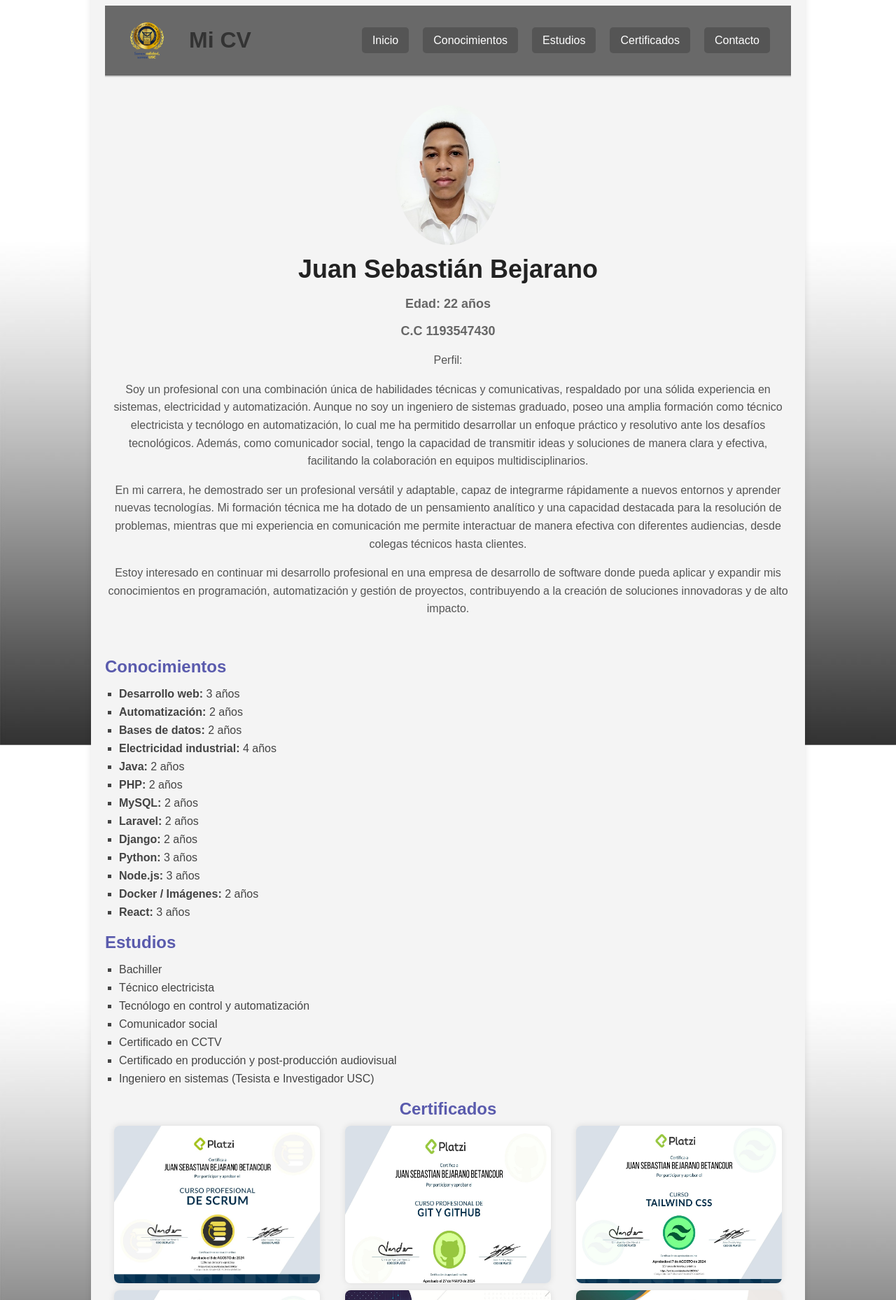
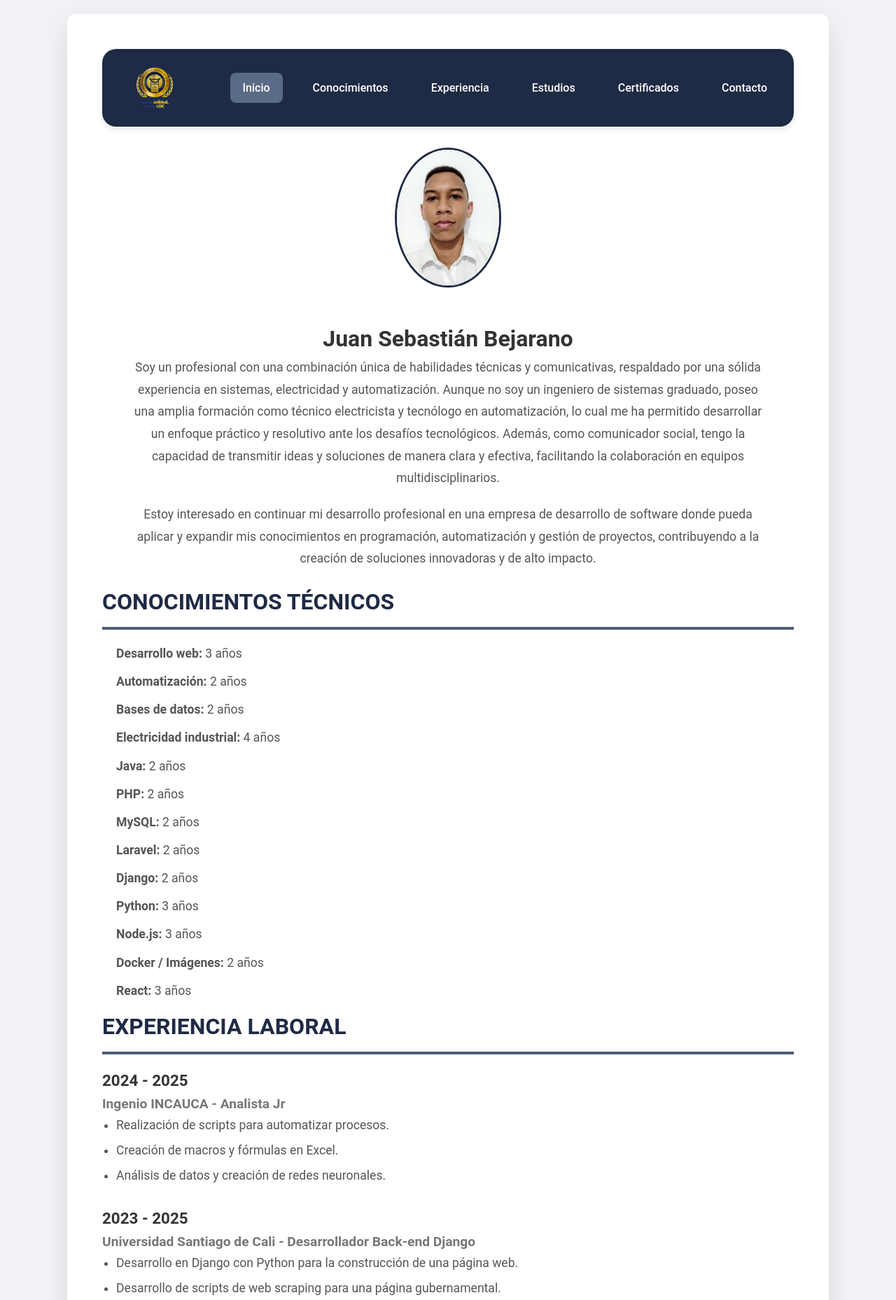
Before and after one commit to sebacho102002/Cv_SBejarano, a plain HTML site: page index.html in a window 1280 px wide. Shown: the part 20-1878 px from the top of the page at 70% size. Drawn offline with Linux system fonts and the light colour scheme.

Commit message:
cambios de diseño y se añade experiencia laboral

```diff
--- a/css/style.css
+++ b/css/style.css
@@ -1,159 +1,208 @@
+/* Reset de estilo */
+* {
+    margin: 0;
+    padding: 0;
+    box-sizing: border-box;
+}
+
 body {
-    background-image: url(../photos/posible.jpg);
-    background-repeat: round;
-    font-family: Arial, sans-serif;
+    background-color: #f0f2f5;
+    font-family: 'Roboto', Arial, sans-serif;
     color: #333;
+    line-height: 1.6;
 }
 
 /* Contenedor principal */
 .contenedor {
-    width: 980px;
-    margin: auto;
-    background-color: #f4f4f4;
-    padding: 20px;
-    box-shadow: 0 0 10px rgba(0, 0, 0, 0.1);
+    width: 85%;
+    max-width: 1200px;
+    margin: 40px auto;
+    background-color: #fff;
+    padding: 50px;
+    border-radius: 12px;
+    box-shadow: 0 15px 35px rgba(0, 0, 0, 0.1);
 }
 
 /* Logo y menú */
-.logomenu {
+header.logomenu {
     display: flex;
     justify-content: space-between;
     align-items: center;
-    background-color: dimgray;
-    padding: 10px;
-    border-bottom: 2px solid #ccc;
+    background-color: #1f2a44;
+    padding:20px;
+    border-radius: 20px;
+    box-shadow: 0 4px 10px rgba(0, 0, 0, 0.1);
 }
 
-.nombre {
+header .nombre {
     display: flex;
     align-items: center;
 }
 
-.logo {
-    width: 100px;
-    margin-right: 10px;
+header .logo {
+    width: 110px;
 }
 
-.barramenu ul {
+header .barramenu ul {
     display: flex;
     list-style: none;
-    padding: 0;
-    margin: 0;
 }
 
-.barramenu li {
-    margin-right: 20px;
+header .barramenu li {
+    margin-left: 25px;
 }
 
-.barramenu li a {
-    color: white;
+header .barramenu li a {
+    color: #fff;
     text-decoration: none;
-    padding: 10px 15px;
-    border-radius: 5px;
-    background-color: #555;
+    font-size: 16px;
+    padding: 12px 18px;
+    border-radius: 8px;
+    font-weight: 500;
+    transition: background-color 0.3s ease, color 0.3s ease;
 }
 
-.barramenu li a:hover {
-    background-color: #777;
+header .barramenu li a:hover {
+    background-color: #4e5d77;
+    color: #f1f1f1;
 }
 
-/* Sección eslogan */
+header .barramenu li a.activo {
+    background-color: #596b86;
+}
+
+/* Sección principal */
 .eslogan {
     text-align: center;
-    padding: 20px 0;
+    margin-top: 30px;
 }
 
-.imagen img {
-    width: 150px;
-    height: auto;
-    border-radius: 50%;
+.eslogan h1 {
+    font-size: 2em;
+    font-weight: 600;
+    color: #333;
     margin-top: 20px;
 }
 
-.eslogan h1 {
-    font-size: 36px;
-    margin: 10px 0;
-    color: #222;
+.eslogan p {
+    font-size: 1.1em;
+    color: #555;
+    max-width: 900px;
+    margin: 0 auto 20px;
+    line-height: 1.8;
 }
 
-.eslogan h3 {
-    font-size: 18px;
-    color: #666;
+.eslogan .imagen img {
+    width: 14ks0px;
+    height: 200px;
+    border-radius: 110%;
+    border: 3px solid #1f2a44;
+    margin-bottom: 20px;
+    object-fit: cover;
+    object-position: top;
 }
 
-.eslogan p {
-    font-size: 16px;
-    line-height: 1.6;
+/* Sección Conocimientos */
+.conocimientos h2 {
+    font-size: 2em;
+    color: #1f2a44;
+    margin-bottom: 20px;
+    font-weight: 700;
+    border-bottom: 4px solid #4e5d77;
+    padding-bottom: 10px;
+    text-transform: uppercase;
+}
+
+.conocimientos ul {
+    list-style: none;
+    padding-left: 20px;
+}
+
+.conocimientos li {
+    font-size: 1.1em;
+    margin-bottom: 12px;
     color: #555;
 }
 
-/* Sección Conocimientos y Estudios */
-.conocimientos, .estudios {
-    margin: 20px 0;
+/* Sección Experiencia */
+.experiencia h2 {
+    font-size: 2em;
+    color: #1f2a44;
+    margin-bottom: 20px;
+    font-weight: 700;
+    border-bottom: 4px solid #4e5d77;
+    padding-bottom: 10px;
+    text-transform: uppercase;
 }
 
-.conocimientos h2, .estudios h2 {
-    font-size: 24px;
-    margin-bottom: 10px;
-    color: #5a5bad;
+.experiencia .experiencia-item {
+    margin-bottom: 30px;
 }
 
-.conocimientos ul, .estudios ul {
-    list-style-type: square;
-    padding-left: 20px;
+.experiencia .experiencia-item h3 {
+    font-size: 1.4em;
+    color: #333;
 }
 
-.conocimientos li, .estudios li {
+.experiencia .experiencia-item h4 {
+    font-size: 1.2em;
+    color: #777;
+}
+
+.experiencia .experiencia-item ul {
+    margin-left: 20px;
+    color: #555;
+}
+
+.experiencia .experiencia-item ul li {
+    font-size: 1.1em;
     margin-bottom: 8px;
-    font-size: 16px;
-    color: #444;
 }
 
 /* Sección Certificados */
-.certificados {
-    margin: 20px 0;
-}
-
-.certificados h2 {
-    font-size: 24px;
-    margin-bottom: 10px;
-    color: #5a5bad;
-    text-align: center;
-}
-
 .galeria-certificados {
     display: flex;
     flex-wrap: wrap;
-    justify-content: space-around;
-    gap: 10px;
+    gap: 20px;
+    justify-content: space-between;
 }
 
 .galeria-certificados img {
-    width: 30%;
-    border-radius: 8px;
-    box-shadow: 0 0 10px rgba(0, 0, 0, 0.1);
+    width: 32%;
+    border-radius: 10px;
+    box-shadow: 0 6px 18px rgba(0, 0, 0, 0.15);
+    transition: transform 0.3s ease, box-shadow 0.3s ease;
+}
+
+.galeria-certificados img:hover {
+    transform: scale(1.05);
+    box-shadow: 0 6px 25px rgba(0, 0, 0, 0.25);
 }
 
 /* Footer */
 footer {
     text-align: center;
-    padding: 20px;
-    background-color: #333;
+    padding: 30px;
+    background-color: #1f2a44;
     color: white;
+    border-radius: 12px;
+    margin-top: 50px;
 }
 
-footer h2, footer p {
-    margin: 5px 0;
+footer h2,
+footer p {
+    margin-bottom: 10px;
+    font-weight: 600;
 }
 
-/* Responsive: Asegura que las imágenes de los certificados se ajusten en pantallas más pequeñas */
+/* Responsive */
 @media (max-width: 768px) {
     .galeria-certificados img {
-        width: 45%;
+        width: 48%;
     }
 
-    .logo {
-        width: 80px;
+    header .logo {
+        width: 60px;
     }
 }
 
@@ -162,7 +211,7 @@ footer h2, footer p {
         width: 90%;
     }
 
-    .logo {
-        width: 60px;
+    header .logo {
+        width: 50px;
     }
 }
--- a/index.html
+++ b/index.html
@@ -10,47 +10,36 @@
 </head>
 <body>
     <div class="contenedor">
-        <div class="logomenu">
+        <!-- Logo y menú -->
+        <header class="logomenu">
             <div class="nombre">
                 <img src="photos/logor.png" alt="Logo" class="logo">
-                <h1>Mi CV</h1>
             </div>
             <nav class="barramenu">
                 <ul>
                     <li><a class="activo" href="#inicio">Inicio</a></li>
                     <li><a href="#conocimientos">Conocimientos</a></li>
+                    <li><a href="#experiencia">Experiencia</a></li>
                     <li><a href="#estudios">Estudios</a></li>
                     <li><a href="#certificados">Certificados</a></li>
                     <li><a href="#contacto">Contacto</a></li>
                 </ul>
             </nav>
-        </div>
+        </header>
 
+        <!-- Sección inicio -->
         <section id="inicio" class="eslogan">
             <div class="imagen">
                 <img src="photos/foto.jpeg" alt="Foto de Juan Sebastián Bejarano">
+                <h1>Juan Sebastián Bejarano</h1>
             </div>
 
-            <h1>Juan Sebastián Bejarano</h1>
-            <h3>Edad: 22 años</h3>
-            <h3>C.C 1193547430</h3>
-
-            <p>Perfil:</p>
             <p>
                 Soy un profesional con una combinación única de habilidades técnicas y comunicativas, respaldado por una sólida experiencia
                 en sistemas, electricidad y automatización. Aunque no soy un ingeniero de sistemas graduado, poseo una amplia formación
                 como técnico electricista y tecnólogo en automatización, lo cual me ha permitido desarrollar un enfoque práctico y resolutivo ante
                 los desafíos tecnológicos. Además, como comunicador social, tengo la capacidad de transmitir ideas y soluciones de manera
                 clara y efectiva, facilitando la colaboración en equipos multidisciplinarios.
-
-            </p>
-			<p>
-
-				En mi carrera, he demostrado ser un profesional versátil y adaptable, capaz de integrarme rápidamente a nuevos entornos y
-				aprender nuevas tecnologías. Mi formación técnica me ha dotado de un pensamiento analítico y una capacidad destacada para
-				la resolución de problemas, mientras que mi experiencia en comunicación me permite interactuar de manera efectiva con
-				diferentes audiencias, desde colegas técnicos hasta clientes.
-
             </p>
             <p>
                 Estoy interesado en continuar mi desarrollo profesional en una empresa de desarrollo de software donde pueda aplicar y
@@ -59,8 +48,9 @@
             </p>
         </section>
 
+        <!-- Sección Conocimientos -->
         <section id="conocimientos" class="conocimientos">
-            <h2>Conocimientos</h2>
+            <h2>Conocimientos Técnicos</h2>
             <ul>
                 <li><strong>Desarrollo web:</strong> 3 años</li>
                 <li><strong>Automatización:</strong> 2 años</li>
@@ -78,7 +68,49 @@
             </ul>
         </section>
 
+        <!-- Sección Experiencia -->
+        <section id="experiencia" class="experiencia">
+            <h2>Experiencia Laboral</h2>
+            <div class="experiencia-item">
+                <h3>2024 - 2025</h3>
+                <h4>Ingenio INCAUCA - Analista Jr</h4>
+                <ul>
+                    <li>Realización de scripts para automatizar procesos.</li>
+                    <li>Creación de macros y fórmulas en Excel.</li>
+                    <li>Análisis de datos y creación de redes neuronales.</li>
+                </ul>
+            </div>
 
+            <div class="experiencia-item">
+                <h3>2023 - 2025</h3>
+                <h4>Universidad Santiago de Cali - Desarrollador Back-end Django</h4>
+                <ul>
+                    <li>Desarrollo en Django con Python para la construcción de una página web.</li>
+                    <li>Desarrollo de scripts de web scraping para una página gubernamental.</li>
+                </ul>
+            </div>
+
+            <div class="experiencia-item">
+                <h3>2021 - 2024</h3>
+                <h4>SESCON SAS - Director de Proyectos</h4>
+                <ul>
+                    <li>Responsable del inicio y final de cada obra realizada por la empresa.</li>
+                    <li>Gestión de proyectos de infraestructura de red, seguridad electrónica y electricidad industrial.</li>
+                    <li>Conocimientos sólidos en CCTV y Automatización.</li>
+                </ul>
+            </div>
+
+            <div class="experiencia-item">
+                <h3>2022 - 2023</h3>
+                <h4>Universidad Santiago de Cali - Desarrollador Full-Stack PHP-Laravel 8</h4>
+                <ul>
+                    <li>Desarrollo Full-Stack en el módulo de plataforma SIPAC USC para el fortalecimiento de la investigación.</li>
+                    <li>Investigación en Querétaro, México.</li>
+                </ul>
+            </div>
+        </section>
+
+        <!-- Sección Estudios -->
         <section id="estudios" class="estudios">
             <h2>Estudios</h2>
             <ul>
@@ -89,9 +121,17 @@
                 <li>Certificado en CCTV</li>
                 <li>Certificado en producción y post-producción audiovisual</li>
                 <li>Ingeniero en sistemas (Tesista e Investigador USC)</li>
+                <li>Certificado en Redes Neuronales</li>
+                <li>Certificado en Programación Web Full-Stack</li>
+                <li>Certificado en Bases de Datos</li>
+                <li>Curso en Desarrollo de Software</li>
+                <li>Certificación en Gestión de Proyectos</li>
+                <li>Diplomado en Innovación Tecnológica</li>
+
             </ul>
         </section>
 
+        <!-- Sección Certificados -->
         <section id="certificados" class="certificados">
             <h2>Certificados</h2>
             <div class="galeria-certificados">
@@ -108,10 +148,10 @@
                 <img src="photos/certificado11.jpg" alt="Certificado 11">
                 <img src="photos/certificado12.jpg" alt="Certificado 12">
                 <img src="photos/certificado13.jpg" alt="Certificado 13">
-
             </div>
         </section>
 
+        <!-- Footer -->
         <footer id="contacto">
             <h2>Contacto</h2>
             <p>Teléfono: 3053947290</p>
```
Lines whose indentation alone changed are shown as unchanged.
